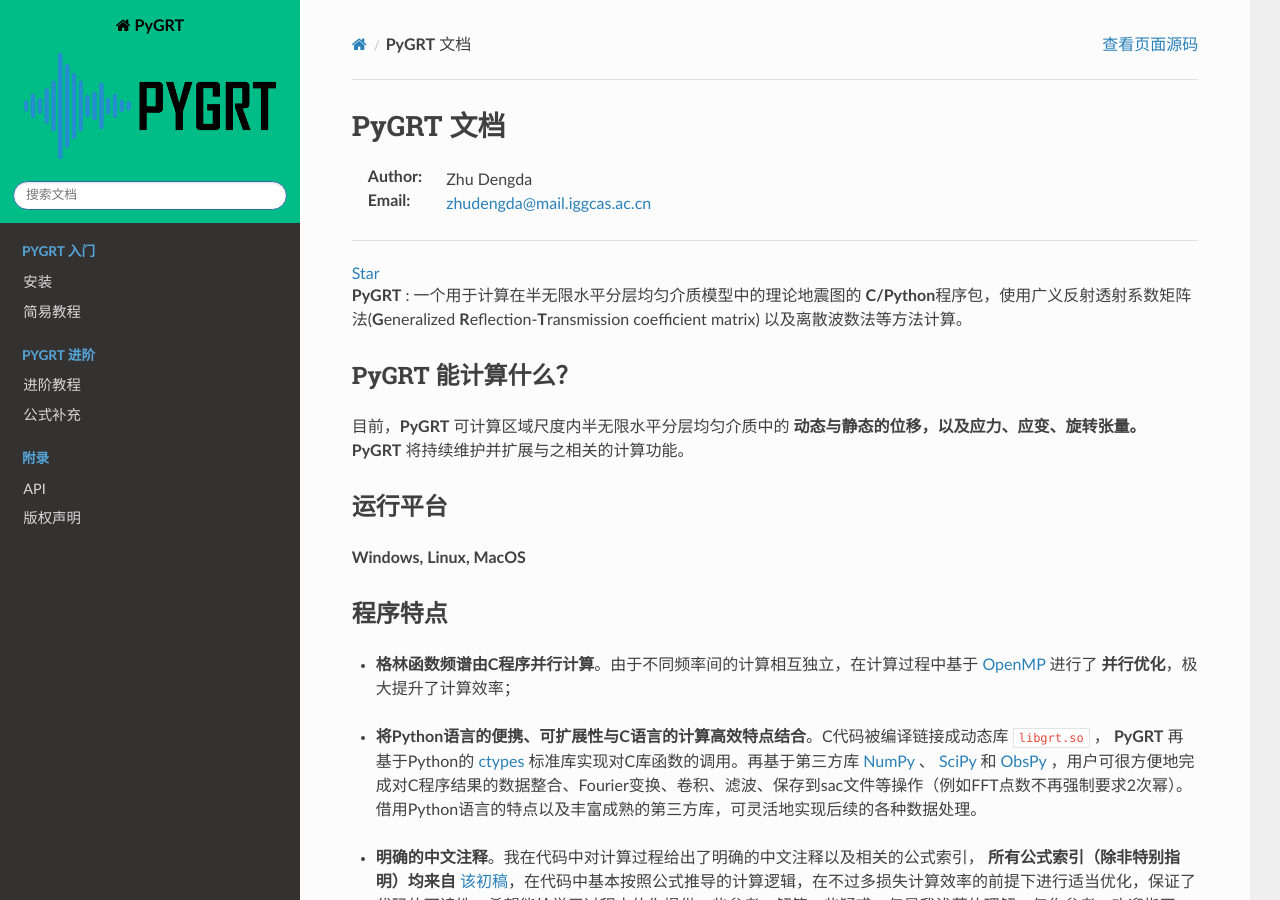
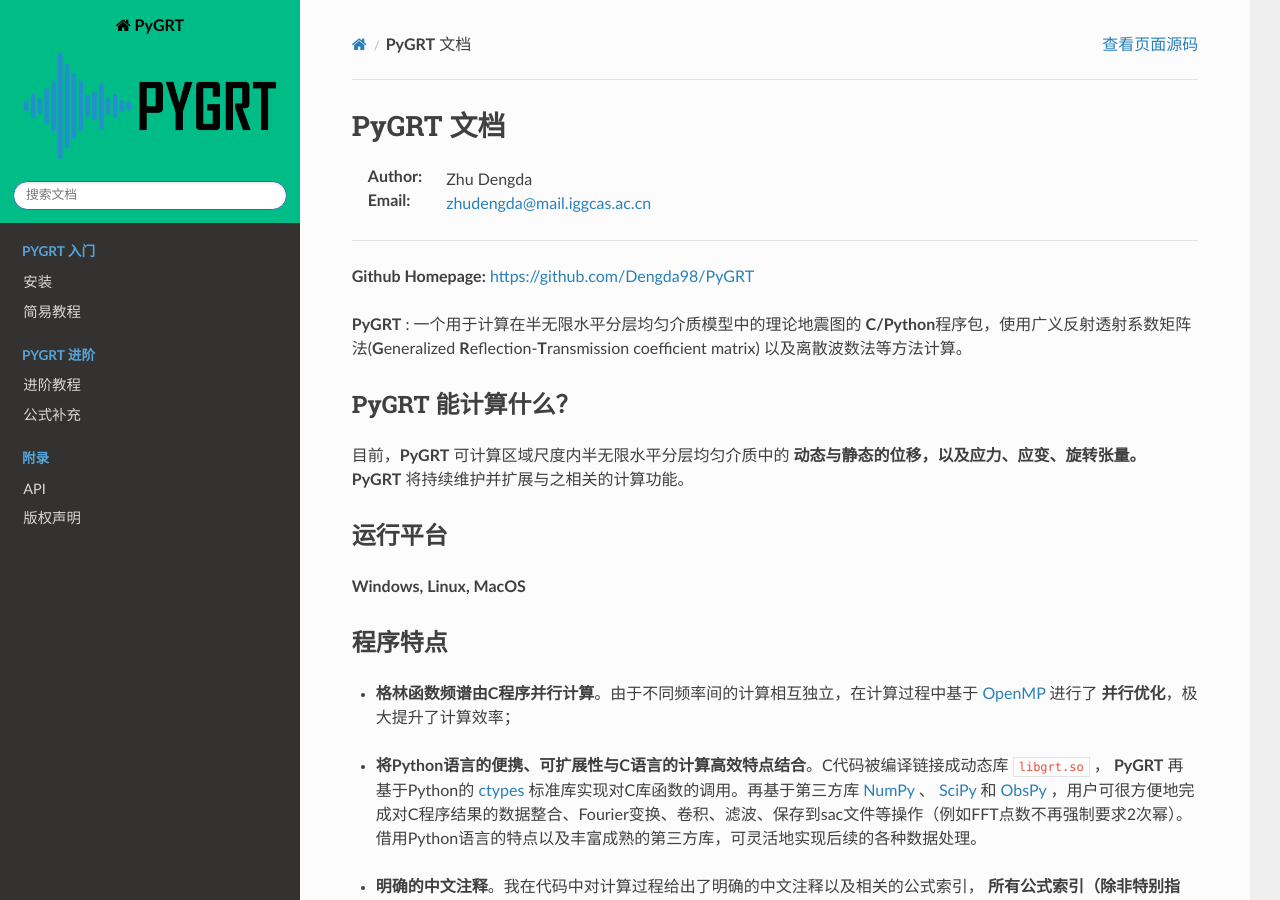
Before and after one commit to Dengda98/PyGRT, a Sphinx documentation site: the page built from docs/source/index.rst, in a window 1280 px wide and 900 px high. Built offline with Sphinx 7.4.7 and the Read the Docs theme 3.1.0, drawn with Linux system fonts in a browser that asks for light colours; pages that are not in the unit, such as notebooks, are missing from menus; comment, search, counter and statistics services are not loaded; the version number is read from the project's files by our own code.

Commit message:
DOC: update index.rst

```diff
--- a/docs/source/index.rst
+++ b/docs/source/index.rst
@@ -6,16 +6,7 @@
 
 -----------------------------------------------------------
 
-
-.. raw:: html
-
-  <!-- Place this tag in your head or just before your close body tag. -->
-  <script async defer src="https://buttons.github.io/buttons.js"></script>
-
-  <!-- Place this tag where you want the button to render. -->
-  <a class="github-button" href="https://github.com/Dengda98/PyGRT" data-icon="octicon-star" data-size="large" aria-label="Star Dengda98/PyGRT on GitHub">Star</a>
-
-
+**Github Homepage:** https://github.com/Dengda98/PyGRT
 
 **PyGRT** : 一个用于计算在半无限水平分层均匀介质模型中的理论地震图的 **C/Python**\程序包，使用广义反射透射系数矩阵法(**G**\eneralized **R**\eflection-**T**\ransmission coefficient matrix) 以及离散波数法等方法计算。
 
```
